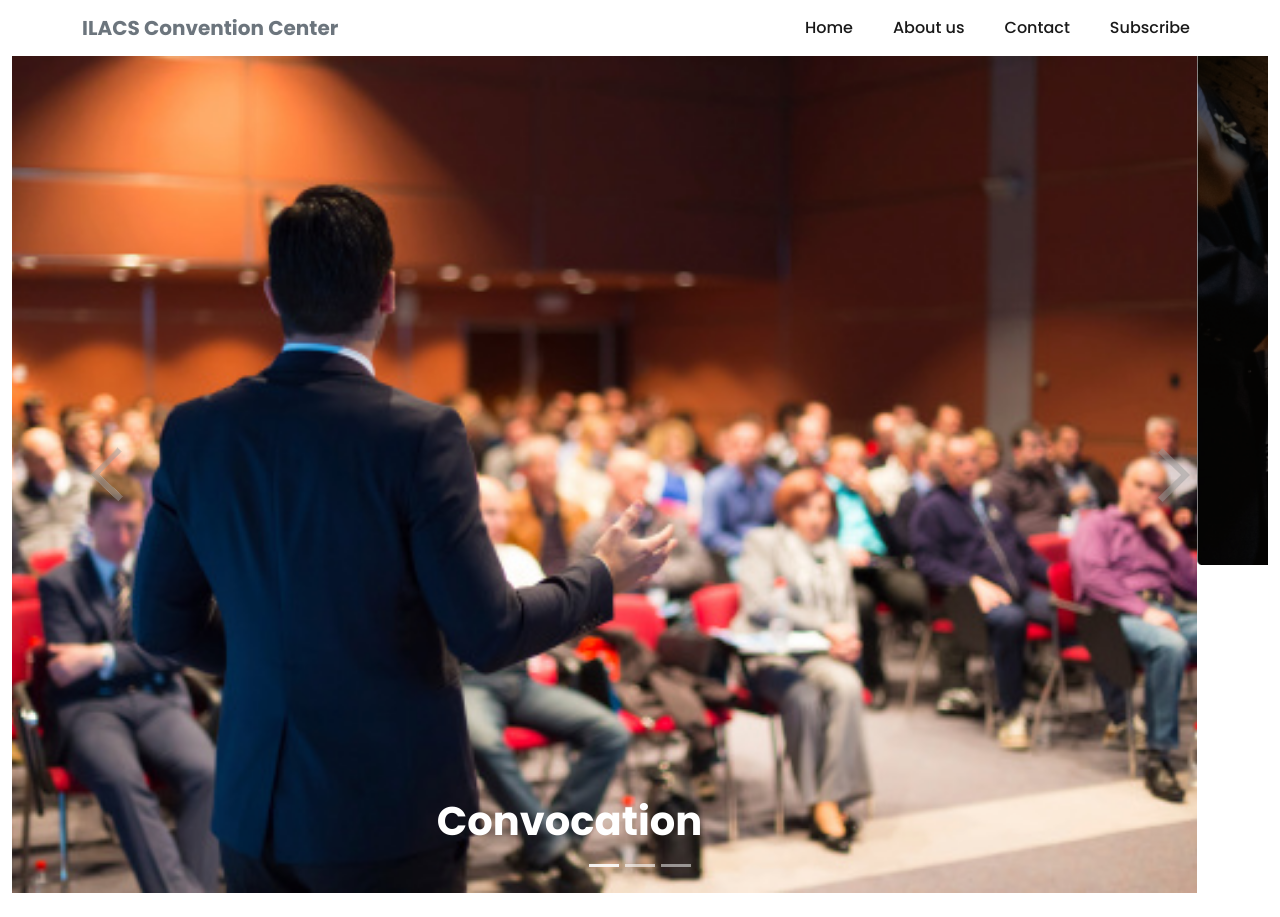
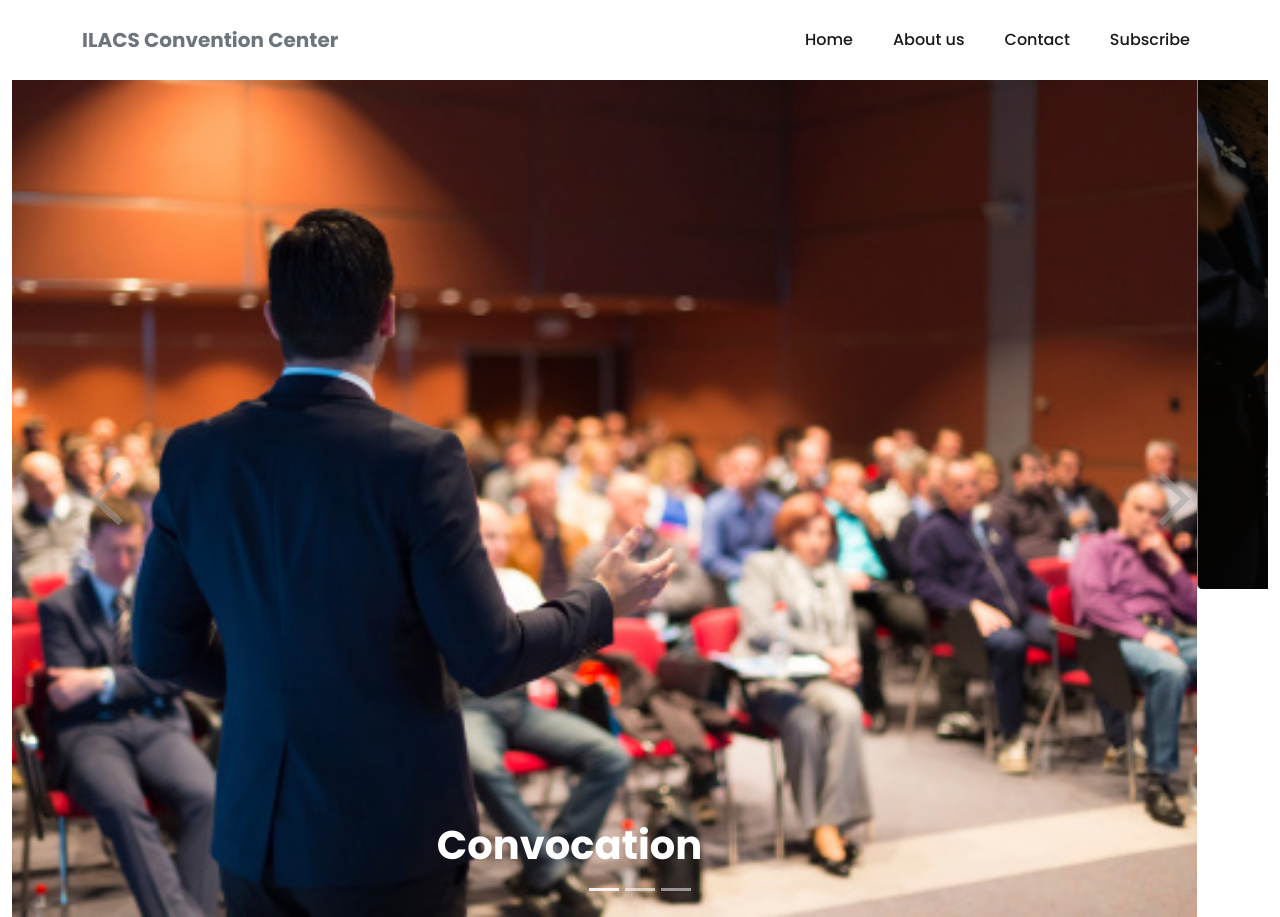
Before and after one commit to shariarHossain23/convention-center, a plain HTML site: page index.html in a window 1280 px wide. Shown: the top 917 px of the page. Drawn offline with nearby package versions, Linux system fonts and the light colour scheme.

Commit message:
navbar height

```diff
--- a/index.html
+++ b/index.html
@@ -22,7 +22,7 @@
   </head>
   <body>
     <header class="sticky-top">
-      <nav class="navbar navbar-expand-lg navbar-light bg-white">
+      <nav class="navbar navbar-expand-lg navbar-light bg-white navigation">
         <div class="container">
           <a class="navbar-brand font bold text-muted" href="#"
             >ILACS Convention Center</a
--- a/style.css
+++ b/style.css
@@ -27,6 +27,10 @@ h2 {
   font-weight: 500;
   color: #3e3e3e;
 }
+.navigation {
+  height: 80px;
+}
+
 /* added album button */
 .album-btn {
   background-color: #3f87f5;
```
